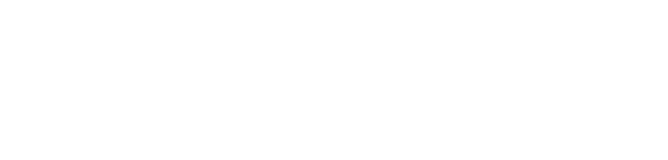
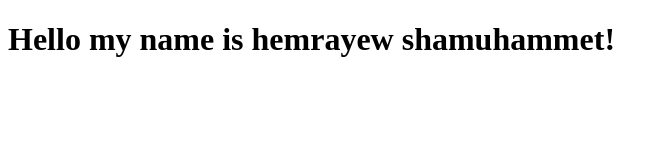
Before and after one commit to FridayNightHack/first-repo, a plain HTML site: page index.html in a window 1280 px wide. Shown: the whole page, without its empty margins (0-668 px from the left). Drawn offline with Linux system fonts and the light colour scheme.

```diff
--- a/index.html
+++ b/index.html
@@ -6,6 +6,6 @@
     <title>Document</title>
 </head>
 <body>
-
+    <h1>Hello my name is hemrayew shamuhammet!</h1>
 </body>
 </html>
```
